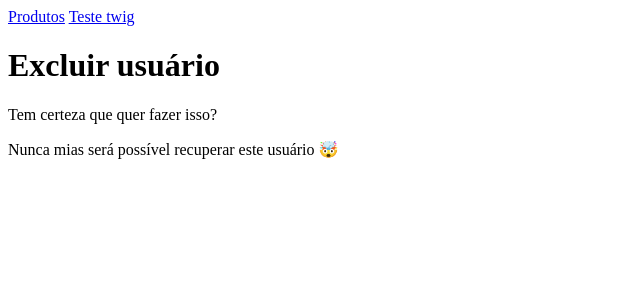
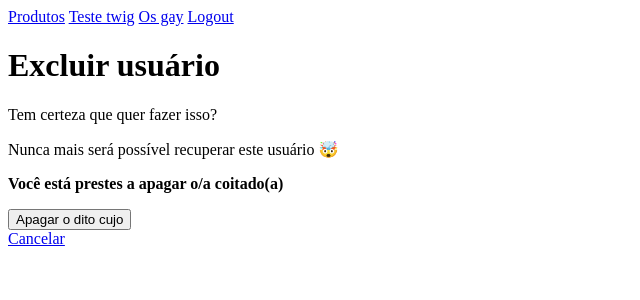
Before and after one commit to biavargas06/aula1, a PHP site: page /usuario_apagar.php in a window 1280 px wide. Shown: the top 300 px of the page, without its empty margins (0-640 px from the left). Run offline with PHP 8.4, Linux system fonts and the light colour scheme; tables that the repository leaves empty or names only in its code hold one stand-in row (values such as "Sample post"); some libraries are stand-ins or nearby versions.

Commit message:
apagar usuário

```diff
--- a/login_verifica.php
+++ b/login_verifica.php
@@ -4,7 +4,7 @@ $user = $_POST['user'];
 $pass = $_POST['pass'];
 
 //Cria a consulta e aguarda os dados
-$sql = $pdo->prepare('SELECT * FROM usuarios WHERE username = :usr');
+$sql = $pdo->prepare('SELECT * FROM usuarios WHERE username = :usr AND ativo= 1 ');
 
 //Adiciona os dados na consulta
 $sql->bindParam(':usr', $user);
--- a/templates/inc/head.html
+++ b/templates/inc/head.html
@@ -10,4 +10,6 @@
 <nav>
 <a href="produtos.php">Produtos</a>
 <a href="testetwig.php">Teste twig</a>
+<a href="usuarios.php">Os gay</a>
+<a href="logout.php">Logout</a>
 </nav>
--- a/templates/usuario_apagar.html
+++ b/templates/usuario_apagar.html
@@ -3,6 +3,16 @@
 <h1>Excluir usuário</h1>
 
 <p>Tem certeza que quer fazer isso?</p>
-<p>Nunca mias será possível recuperar este usuário 🤯</p>
+<p>Nunca mais será possível recuperar este usuário 🤯</p>
+
+<p><strong>Você está prestes a apagar o/a coitado(a)
+{{usuario.username}}</strong></p>
+
+<form action="#" method="post">
+<input type="hidden" name="id" value="{{usuario.id}}">
+<input type="submit" value="Apagar o dito cujo">
+</form>
+
+<div><a href="usuarios.php">Cancelar</a></div>
 
 {% include "inc/foot.html" %}
--- a/templates/usuarios.html
+++ b/templates/usuarios.html
@@ -10,6 +10,7 @@
         <th>Username</th>
 		<th>Admin</th>
         <th>Ativo</th>
+        <th>Apagar</th>
 	</tr>
 
 	{% for usr in usuarios %}
--- a/usuario_apagar.php
+++ b/usuario_apagar.php
@@ -1,4 +1,24 @@
 <?php
- require('twig_carregar.php');
+require('twig_carregar.php');
+require('pdo.inc.php');//Conexão com o banco
 
- echo $twig->render('usuario_apagar.html');
+//Rotina de POST - Apagar usr
+if ($_SERVER['REQUEST_METHOD'] == 'POST'){
+    $id = $_POST['id'] ?? false;
+    if($id){
+          $sql = $pdo->prepare('UPDATE usuarios SET ativo = 0 WHERE id= ?');
+          $sql->execute([$id]);
+    }
+
+    header('location:usuarios.php');
+    die;
+}
+//Rotina de GET - Mostrar info na tela
+//Buscar usuário no banco
+$id = $_GET['id'] ?? false;
+$sql = $pdo->prepare('SELECT * FROM usuarios WHERE id = ?');
+$sql->execute([$id]);
+$usuario = $sql->fetch(PDO::FETCH_ASSOC);
+
+ echo $twig->render('usuario_apagar.html',['usuario'=> $usuario,
+ ]);
--- a/usuarios.php
+++ b/usuarios.php
@@ -4,7 +4,7 @@ require('verifica_login.php');
 require('twig_carregar.php');
 require('pdo.inc.php');
 
-$sql = $pdo->query('SELECT * FROM usuarios');
+$sql = $pdo->query('SELECT * FROM usuarios WHERE ativo = 1');
 $usuarios = $sql->fetchAll(PDO::FETCH_ASSOC);
 
 echo $twig->render('usuarios.html', [ 'usuarios' => $usuarios, ]);
```
